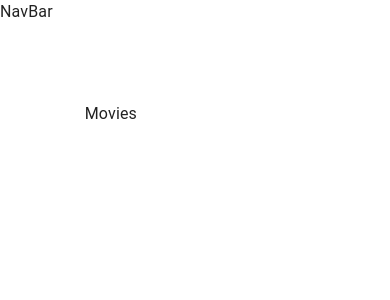
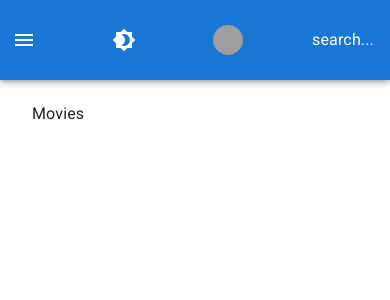
Before and after one commit to Davood-Qaragouzlou/Filmpire_Davoud, a React (Create React App) app: page / in a window 390 px wide. Shown: the top 300 px of the page. Built offline with nearby package versions, Linux system fonts and the light colour scheme; grey boxes are pictures that could not be loaded.

Commit message:
Building NavBar Component

```diff
--- a/public/index.html
+++ b/public/index.html
@@ -11,6 +11,11 @@
     />
     <link rel="apple-touch-icon" href="%PUBLIC_URL%/logo192.png" />
     <link rel="manifest" href="%PUBLIC_URL%/manifest.json" />
+    <link
+  rel="stylesheet"
+  href="https://fonts.googleapis.com/css?family=Roboto:300,400,500,700&display=swap"
+/>
+
     <title>Filmpire-Davoud</title>
   </head>
   <body>
--- a/src/components/NavBar/NavBar.jsx
+++ b/src/components/NavBar/NavBar.jsx
@@ -1,11 +1,54 @@
 /* eslint-disable linebreak-style */
 /* eslint-disable no-console */
 import React from 'react';
+import {
+  AppBar, IconButton, Toolbar, Button, Avatar, useMediaQuery,
+} from '@mui/material';
+import {
+  Menu, AccountCircle, Brightness4, Brightness7,
+} from '@mui/icons-material';
+import { Link } from 'react-router-dom';
+import { useTheme } from '@mui/material/styles';
+
+import useStyles from './styles';
 
 const NavBar = () => {
-  console.log('NavBar');
+  const classes = useStyles();
+  const isMobile = useMediaQuery('(max-width:600px)');
+  // if sth is larger than 600px then its not gonna be mobile
+  const theme = useTheme();
+  const isAuthenticated = true;
   return (
-    <div>NavBar</div>
+    <>
+      <AppBar position="fixed">
+        <Toolbar className={classes.toolbar}>
+          {isMobile && (
+          <IconButton color="inherit" edge="start" style={{ outline: 'none' }} onClick={() => {}} className={classes.menuButton}>
+            <Menu />
+          </IconButton>
+          )}
+          <IconButton color="inherit" sx={{ ml: 1 }} onClick={() => {}}>
+            {theme.palette.mode === 'dark' ? <Brightness7 /> : <Brightness4 />}
+          </IconButton>
+          {!isMobile && 'search...'}
+          <div>
+            {!isAuthenticated ? (
+              <Button color="inherit" onClick={() => {}}>
+                Login &nbsp;
+                {' '}
+                <AccountCircle />
+              </Button>
+            ) : (
+              <Button color="inherit" component={Link} to="/profile/:id" className={classes.linkButton} onClick={() => {}}>
+                {!isMobile && <>My Movies &nbsp;</>}
+                <Avatar style={{ width: 30, height: 30 }} alt="Profile" src="https://www.google.com/url?sa=i&url=https%3A%2F%2Fmicrobiology.ucr.edu%2Fimage%2Fprofile-image-placeholder&psig=AOvVaw20wtodZk41-aB2g7P7FaYU&ust=1684639095223000&source=images&cd=vfe&ved=0CBEQjRxqFwoTCLDkper3gv8CFQAAAAAdAAAAABAE" />
+              </Button>
+            )}
+          </div>
+          {isMobile && 'search...'}
+        </Toolbar>
+      </AppBar>
+    </>
   );
 };
 
--- /dev/null
+++ b/src/components/NavBar/styles.js
@@ -0,0 +1,23 @@
+/* eslint-disable linebreak-style */
+/* eslint-disable eol-last */
+/* eslint-disable semi */
+import { makeStyles } from '@mui/styles';
+
+export default makeStyles((theme) => ({
+  toolbar: {
+    height: '80px',
+    display: 'flex',
+    justifyContent: 'space-between',
+    marginLeft: '240px',
+    [theme.breakpoints.down('sm')]: {
+      marginLeft: 0,
+      flexWrap: 'wrap',
+    },
+  },
+  menuButton: {
+    marginRight: theme.spacing(2),
+    [theme.breakpoints.up('sm')]: {
+      display: 'none',
+    },
+  },
+}))
--- a/src/index.js
+++ b/src/index.js
@@ -5,12 +5,18 @@
 import React from 'react';
 import ReactDom from 'react-dom';
 import { BrowserRouter } from 'react-router-dom';
+import { createTheme, ThemeProvider } from '@mui/material/styles';
 import App from './components/App';
 
+const theme = createTheme({});
+
 ReactDom.render(
-  <BrowserRouter>
+  <ThemeProvider theme={theme}>
 
-    <App />
-  </BrowserRouter>,
+    <BrowserRouter>
+      <App />
+    </BrowserRouter>
+
+  </ThemeProvider>,
   document.getElementById('root')
 );
```
